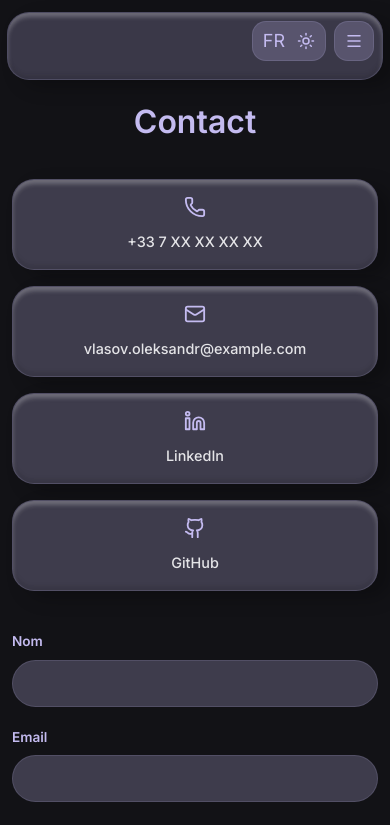
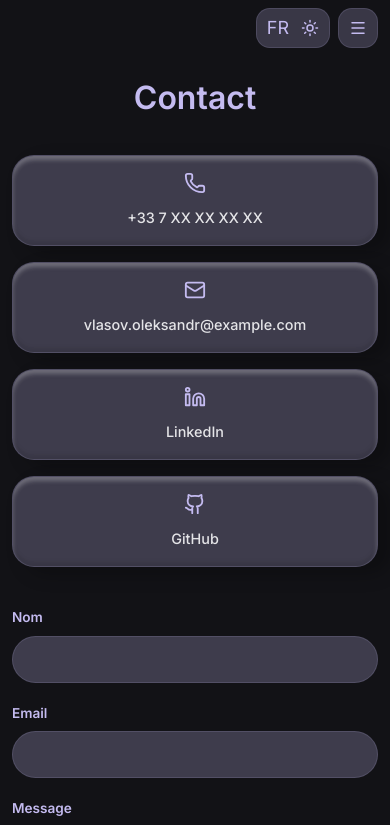
Before and after one commit to Sanjouk/data-science-portfolio, a React (Vite) app: page /contact in a window 390 px wide. Shown: the top 825 px of the page. Built offline with nearby package versions, Linux system fonts and the light colour scheme.

Commit message:
fix: changed nav bar for mobile version

```diff
--- a/src/styles/navbar.css
+++ b/src/styles/navbar.css
@@ -158,24 +158,25 @@
 
 @media (max-width: 640px) {
   .navbar {
-    --navbar-stick-top: 12px;
-    width: calc(100% - 20px);
-    margin-top: 12px;
+    --navbar-stick-top: 0;
+    top: 0;
+    width: 100%;
+    margin-top: 0;
     align-items: flex-start;
     justify-content: stretch;
   }
 
   .navbar-inner {
-    border-radius: 22px;
-    background: color-mix(in srgb, var(--bg-card) 92%, transparent);
-    border: 1px solid var(--border-card);
-    box-shadow: var(--shadow);
-    padding: 10px;
+    border-radius: 0;
+    background: transparent;
+    border: 0;
+    box-shadow: none;
+    padding: 10px 14px;
     flex-wrap: wrap;
     justify-content: space-between;
     gap: 10px;
-    backdrop-filter: blur(8px);
-    -webkit-backdrop-filter: blur(8px);
+    backdrop-filter: none;
+    -webkit-backdrop-filter: none;
   }
 
   .navbar-menu-shell,
@@ -189,6 +190,7 @@
     position: static;
     margin-left: auto;
     gap: 8px;
+    z-index: 131;
   }
 
   .navbar-action-group {
@@ -232,63 +234,75 @@
 
   .navbar-mobile-panel {
     display: block;
-    width: 100%;
-    padding-top: 0;
-    max-height: 0;
-    overflow: hidden;
+    position: fixed;
+    top: 0;
+    right: 0;
+    bottom: 0;
+    left: 0;
+    width: 100vw;
+    padding-top: 78px;
+    max-height: 100dvh;
+    overflow-y: auto;
+    background: var(--bg);
+    border-radius: 0;
     opacity: 0;
-    transform: translateY(-8px);
+    transform: translateY(-100%);
     visibility: hidden;
     pointer-events: none;
+    z-index: 120;
     transition:
-      max-height 280ms cubic-bezier(0.22, 1, 0.36, 1),
+      transform 300ms cubic-bezier(0.22, 1, 0.36, 1),
       opacity 180ms ease,
-      transform 200ms ease,
-      padding-top 200ms ease,
-      visibility 0s linear 280ms;
+      visibility 0s linear 300ms;
   }
 
   .navbar-mobile-panel--open {
-    padding-top: 2px;
-    max-height: 320px;
+    padding-top: 78px;
+    max-height: 100dvh;
     opacity: 1;
     transform: translateY(0);
     visibility: visible;
     pointer-events: auto;
     transition:
-      max-height 320ms cubic-bezier(0.22, 1, 0.36, 1),
+      transform 320ms cubic-bezier(0.22, 1, 0.36, 1),
       opacity 220ms ease,
-      transform 220ms ease,
-      padding-top 220ms ease,
       visibility 0s linear 0s;
   }
 
   .navbar-links-mobile {
-    display: grid;
-    gap: 8px;
+    display: flex;
+    flex-direction: column;
+    gap: 0;
+    width: 100%;
   }
 
   .navbar-mobile-link {
     display: block;
     width: 100%;
-    padding: 11px 14px;
-    border-radius: 16px;
-    border: 1px solid var(--border-card);
-    background: color-mix(in srgb, var(--bg-card) 82%, transparent);
+    padding: 14px 20px;
+    border-radius: 0;
+    border: 0;
+    border-bottom: 1px solid var(--border-card);
+    background: transparent;
     color: var(--text-heading);
-    font-size: 0.95rem;
-    line-height: 1.2;
+    font-size: 1rem;
+    line-height: 1.25;
     opacity: 0;
     transform: translateY(-6px);
     transition:
-      border-color 0.2s ease,
+      color 0.2s ease,
+      background-color 0.2s ease,
       transform 220ms ease,
       opacity 200ms ease;
   }
 
+  .navbar-mobile-link:first-child {
+    border-top: 1px solid var(--border-card);
+  }
+
   .navbar-mobile-link:hover {
-    border-color: var(--border-nav);
-    transform: translateY(-1px);
+    transform: translateY(0);
+    background: color-mix(in srgb, var(--bg-card) 18%, transparent);
   }
 
   .navbar-mobile-panel--open .navbar-mobile-link {
@@ -317,25 +331,30 @@
   }
 
   .navbar-mobile-link--active {
-    border-color: var(--text-heading);
-    color: var(--bg);
-    background: var(--text-heading);
+    border-color: var(--border-card);
+    color: var(--accent);
+    background: color-mix(in srgb, var(--bg-card) 22%, transparent);
     font-weight: 600;
   }
 }
 
 @media (max-width: 420px) {
   .navbar {
-    width: calc(100% - 14px);
+    width: 100%;
   }
 
   .navbar-inner {
-    padding: 8px;
+    padding: 8px 12px;
+  }
+
+  .navbar-mobile-panel,
+  .navbar-mobile-panel--open {
+    padding-top: 72px;
   }
 
   .navbar-mobile-link {
-    border-radius: 14px;
-    padding: 10px 12px;
+    border-radius: 0;
+    padding: 12px 16px;
   }
 }
 
```
